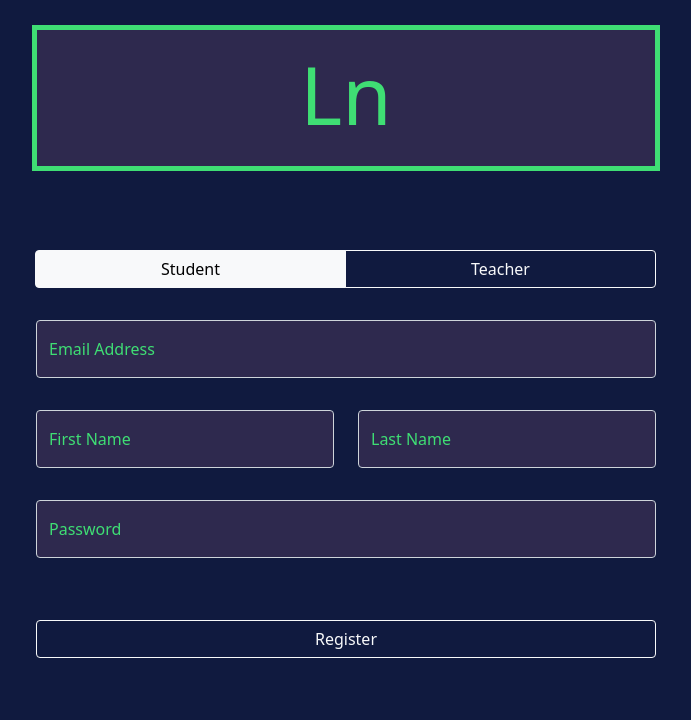
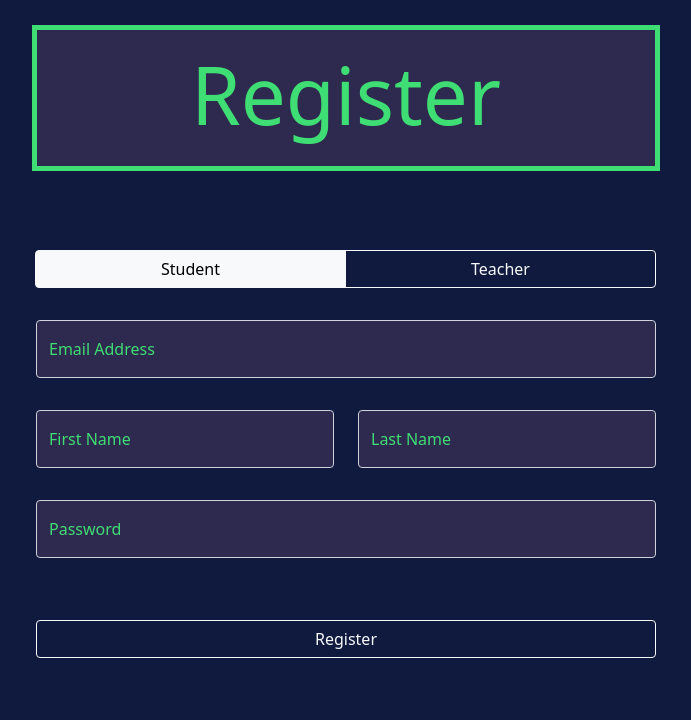
Before and after one commit to nmurthy932/AttemptedNodeJS, a Flask app: page /register in a window 1280 px wide. Shown: the part 80-800 px from the top of the page, without its empty margins (294-985 px from the left). Run offline with Flask 2, Linux system fonts and the light colour scheme; data comes from the database, SQL or seed files in the repository.

Commit message:
Changed text in logo area for login and register

```diff
--- a/templates/login.html
+++ b/templates/login.html
@@ -5,7 +5,7 @@
 <div class="d-flex" id="loginDiv">
     <form method="post" class="container-fluid">
         <div id="logo" class="align-items-start p-3">
-            <h1 class="display-1 text-center"><a href="/home">Ln</a></h1>
+            <h1 class="display-1 text-center"><a href="/home">Login</a></h1>
         </div>
         <div id="form-data" class="align-items-center">
             <div class="row p-3">
--- a/templates/register.html
+++ b/templates/register.html
@@ -6,7 +6,7 @@
 <div id="body" class="d-flex align-items-center">
     <div class="container-fluid">
       <div class="row justify-content-center" id="logo">
-        <h1 class="display-1 text-center"><a href="/home">Ln</a></h1>
+        <h1 class="display-1 text-center"><a href="/home">Register</a></h1>
       </div>
       <div class="row justify-content-center m-5">
         <p class="text-center">Thank you for creating an account. You can now <a href="/login">login</a>.</p>
@@ -21,7 +21,7 @@
 <div class="d-flex" id="registerDiv">
     <form method="post" class="container-fluid form">
         <div id="logo" class="align-items-start p-3">
-            <h1 class="display-1 text-center"><a href="/home">Ln</a></h1>
+            <h1 class="display-1 text-center"><a href="/home">Register</a></h1>
         </div>
         <div id="form-data" class="align-items-center">
             <div class="row p-3">
```
